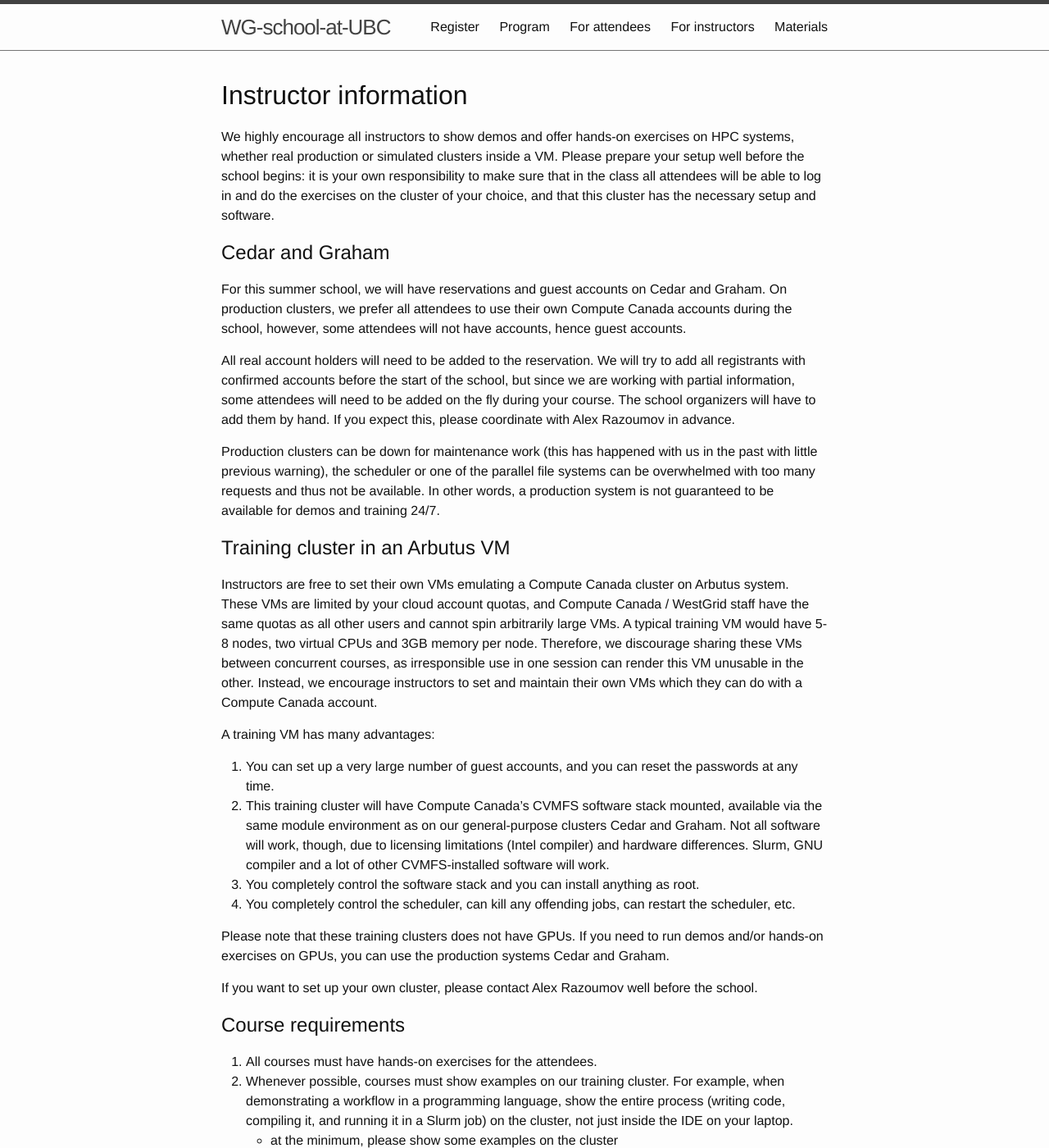
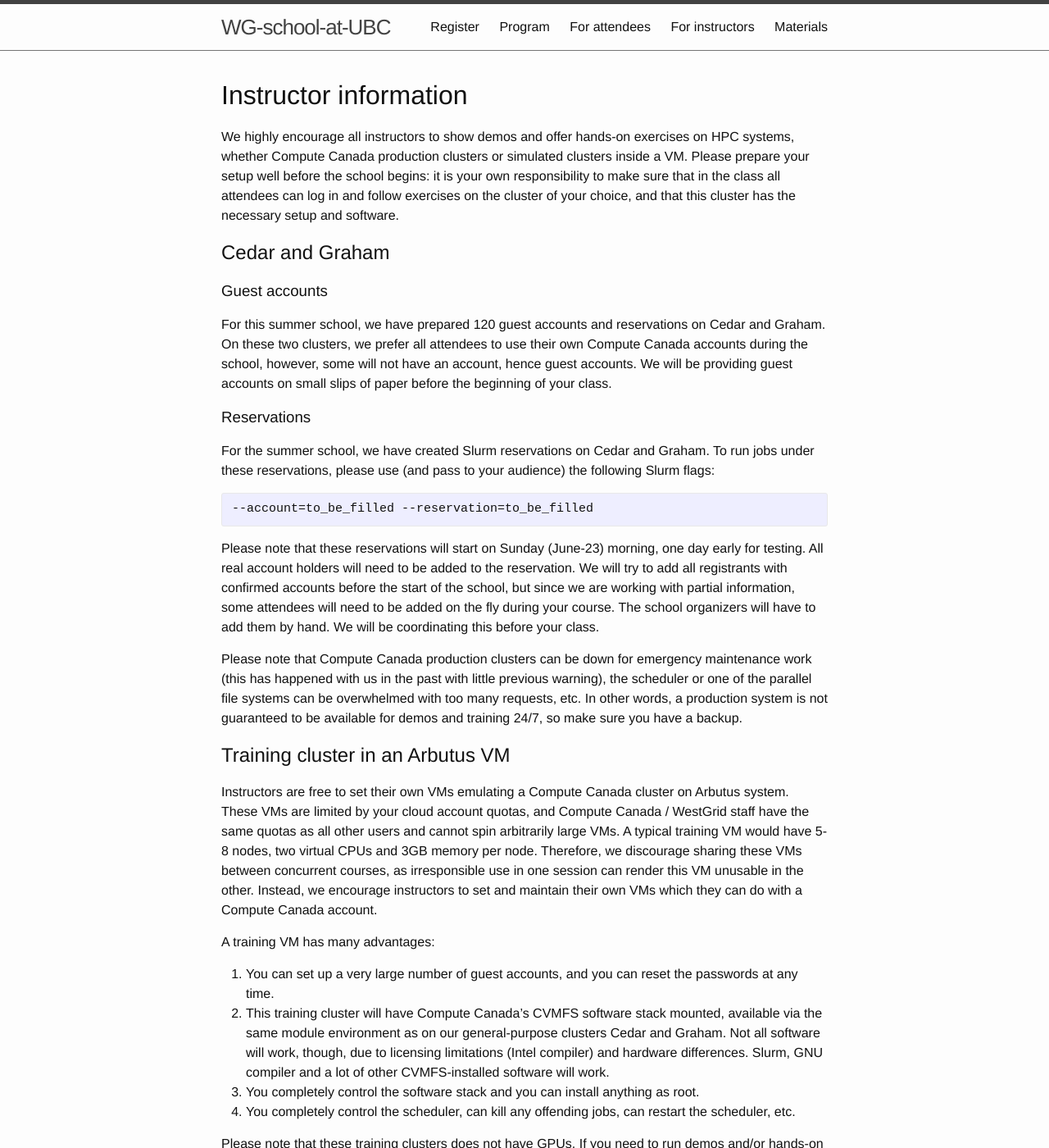
Before and after one commit to WestGrid/ubcSummerSchool2019, a Jekyll site: the page built from 3-forInstructors.md, in a window 1280 px wide and 1400 px high. Shown: the whole window at 82% size. Built offline with Jekyll 4.4.1, drawn with Linux system fonts in a browser that asks for light colours; some of the changed text lies outside the part shown.

Commit message:
updated text in many pages

````diff
--- a/3-forInstructors.md
+++ b/3-forInstructors.md
@@ -7,26 +7,39 @@ nav: true
 # Instructor information
 
 We highly encourage all instructors to show demos and offer hands-on exercises on HPC systems, whether
-real production or simulated clusters inside a VM. Please prepare your setup well before the school
-begins: it is your own responsibility to make sure that in the class all attendees will be able to log in
-and do the exercises on the cluster of your choice, and that this cluster has the necessary setup and
-software.
+Compute Canada production clusters or simulated clusters inside a VM. Please prepare your setup well
+before the school begins: it is your own responsibility to make sure that in the class all attendees can
+log in and follow exercises on the cluster of your choice, and that this cluster has the necessary setup
+and software.
 
 ## Cedar and Graham
 
-For this summer school, we will have reservations and guest accounts on Cedar and Graham. On production
-clusters, we prefer all attendees to use their own Compute Canada accounts during the school, however,
-some attendees will not have accounts, hence guest accounts.
+### Guest accounts
 
-All real account holders will need to be added to the reservation. We will try to add all registrants
-with confirmed accounts before the start of the school, but since we are working with partial
+For this summer school, we have prepared 120 guest accounts and reservations on Cedar and Graham. On
+these two clusters, we prefer all attendees to use their own Compute Canada accounts during the school,
+however, some will not have an account, hence guest accounts. We will be providing guest accounts on
+small slips of paper before the beginning of your class.
+
+### Reservations
+
+For the summer school, we have created Slurm reservations on Cedar and Graham. To run jobs under these
+reservations, please use (and pass to your audience) the following Slurm flags:
+
+```
+--account=to_be_filled --reservation=to_be_filled
+```
+
+Please note that these reservations will start on Sunday (June-23) morning, one day early for
+testing. All real account holders will need to be added to the reservation. We will try to add all
+registrants with confirmed accounts before the start of the school, but since we are working with partial
 information, some attendees will need to be added on the fly during your course. The school organizers
-will have to add them by hand. If you expect this, please coordinate with Alex Razoumov in advance.
+will have to add them by hand. We will be coordinating this before your class.
 
-Production clusters can be down for maintenance work (this has happened with us in the past with little
-previous warning), the scheduler or one of the parallel file systems can be overwhelmed with too many
-requests and thus not be available. In other words, a production system is not guaranteed to be available
-for demos and training 24/7.
+Please note that Compute Canada production clusters can be down for emergency maintenance work (this has
+happened with us in the past with little previous warning), the scheduler or one of the parallel file
+systems can be overwhelmed with too many requests, etc. In other words, a production system is not
+guaranteed to be available for demos and training 24/7, so make sure you have a backup.
 
 ## Training cluster in an Arbutus VM
 
@@ -54,41 +67,23 @@ If you want to set up your own cluster, please contact Alex Razoumov well before
 
 ## Course requirements
 
-1. All courses must have hands-on exercises for the attendees.
-1. Whenever possible, courses must show examples on our training cluster. For example, when demonstrating
-   a workflow in a programming language, show the entire process (writing code, compiling it, and running
-   it in a Slurm job) on the cluster, not just inside the IDE on your laptop.
-  - at the minimum, please show some examples on the cluster
-  - if applicable to your course, demonstrate scaling up to large problem sizes and many cores/nodes
+All courses must have hands-on exercises for the attendees. Whenever possible, courses must show examples
+in a proper HPC environment. For example, when demonstrating a workflow in a programming language, show
+the entire process (writing code, compiling it, and running it in a Slurm job) on the cluster, not just
+inside the IDE on your laptop. If applicable to your course, please demonstrate scaling up to large
+problem sizes and many cores/nodes.
 
-If you need any help in porting your workflow to the training cluster, please let the summer school
-organizers know early on.
+If you need any help in porting your workflow to an HPC system, please let the summer school organizers
+know early on.
 
 ## Please send to us
 
 1. your approximate course syllabus (you can always iterate on it later),
 1. any information you would like to pass to attendees: what software they need to install on their
-   laptop, prerequisites for this course, the level of difficulty (beginner / intermediate / expert), and
+   laptop, prerequisites for this course, the level of difficulty (beginner / intermediate / expert), any
+   external links, and
 1. if using significant cluster resources, what hardware configuration you need per each student, e.g.,
    (2 MPI tasks) x (3 cores per task)
 
 Please check the online description of your course in the program and let us know if you want to add or
 change anything.
-
-<!-- ## Using reservations on Cedar and Graham -->
-
-<!-- To use the summer school reservations on the clusters, in addition to all other flags, you will need to -->
-<!-- pass the following flags to Slurm: -->
-
-<!-- * for CPU jobs: -->
-<!-- ~~~ {.bash} -->
-<!-- --account=wgssubc-wa_cpu --reservation=wgssubc-wr_cpu -->
-<!-- ~~~ -->
-
-<!-- * for GPU jobs  -->
-<!-- ~~~ {.bash} -->
-<!-- --gres=gpu:1 --account=wgssubc-wa_gpu --reservation=wgssubc-wr_gpu -->
-<!-- ~~~ -->
-
-<!-- All instructors, registered attendees with CC accounts, and all guest accounts have been added to the -->
-<!-- reservations. If you need to add anyone else to a reservation, please contact Alex Razoumov. -->
````
Also changed, not shown: bash.md (+1 -1 lines), chapel.md (+1 -1 lines), deepLearningMatlab.md (+29 -2 lines), introHPC.md (+8 -10 lines), images/matlab001.png (added), images/matlab002.png (added), images/matlab003.png (added), images/matlab004.png (added).
